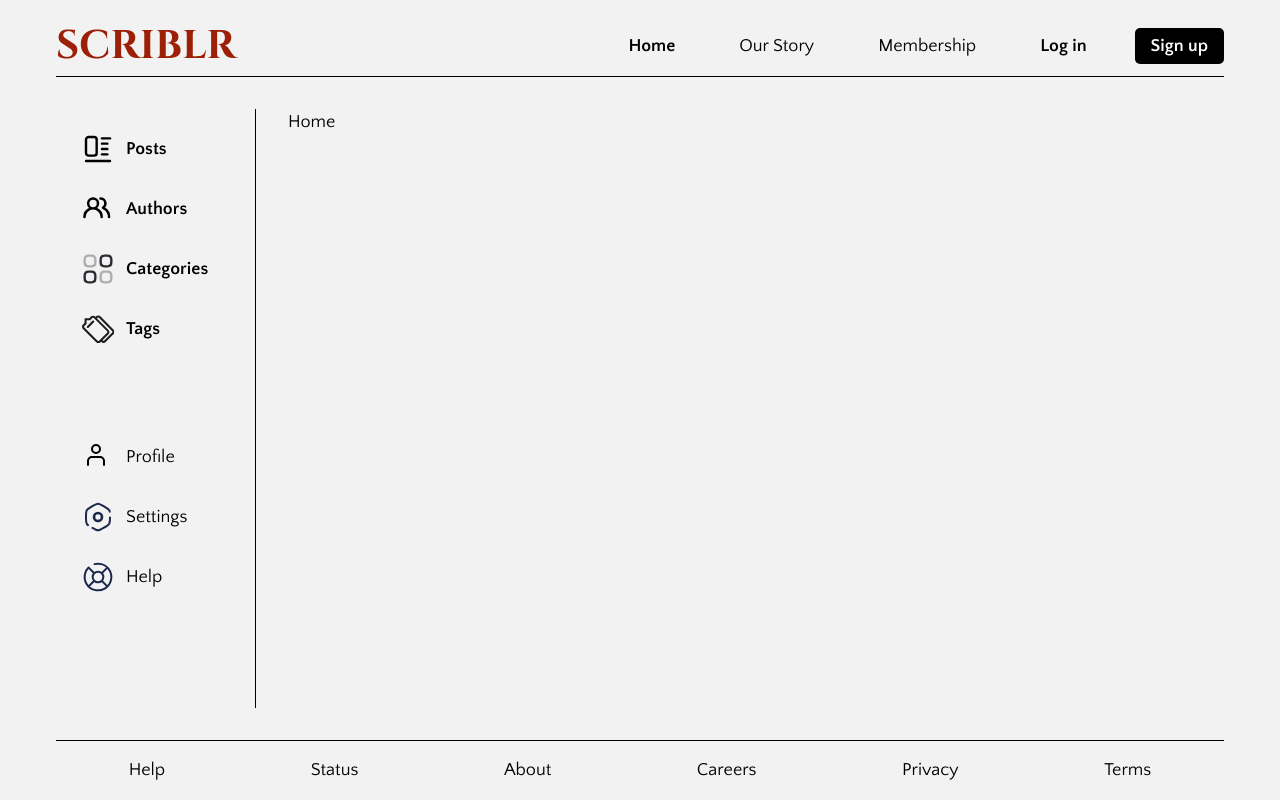
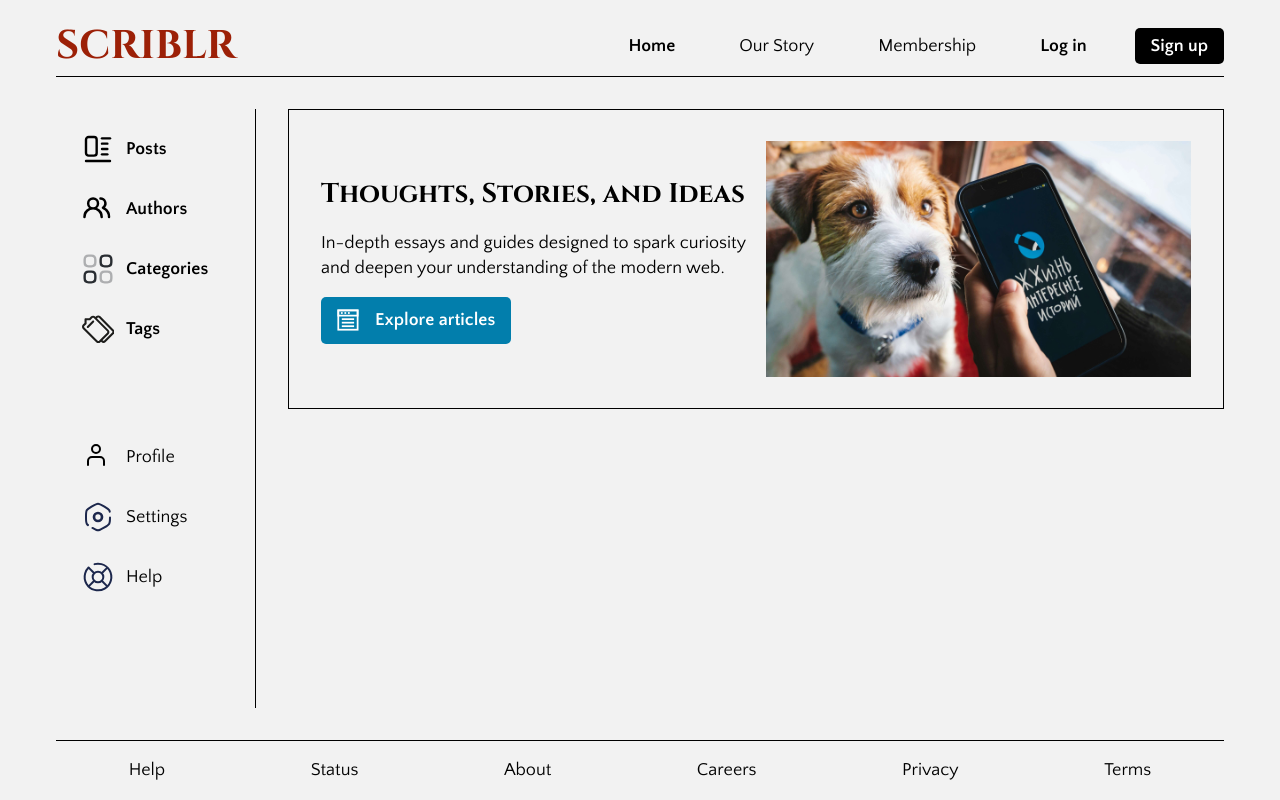
Before and after one commit to py-code314/blog-api-reader, a React (Vite) app: page / in a window 1280 px wide. Built offline with nearby package versions, Linux system fonts and the light colour scheme.

Commit message:
feat(home): Add `Hero` section to homepage
Add hero image.
Add styles to `Hero` section.

```diff
--- a/src/components/sections/hero/Hero.jsx
+++ b/src/components/sections/hero/Hero.jsx
@@ -0,0 +1,48 @@
+/* -------------------- Styles -------------------- */
+import styles from './Hero.module.css'
+/* -------------------- Icons -------------------- */
+import blogIcon from '../../../assets/icons/icon-blog.svg'
+/* -------------------- Images -------------------- */
+import dogImg from '../../../assets/images/phone-and-dog.jpg'
+/* -------------------- Components -------------------- */
+import { Link } from 'react-router'
+
+/* Display Hero section */
+const Hero = () => {
+  return (
+    <>
+      <section className={styles.hero}>
+        <div className={styles.content}>
+          <h2 className={styles.heading}>Thoughts, Stories, and Ideas</h2>
+          <p className={styles.description}>
+            In-depth essays and guides designed to spark curiosity and deepen
+            your understanding of the modern web.
+          </p>
+          {/* Link to all posts  */}
+          <Link className={styles.postsLink} to={'/posts/all'}>
+            <img
+              className={styles.blogIcon}
+              src={blogIcon}
+              alt=""
+              width={22}
+              height={22}
+            />
+            Explore articles{' '}
+          </Link>
+        </div>
+        <div className={styles.imgContainer}>
+          {/* Hero image  */}
+          <img
+            className={styles.dogImg}
+            src={dogImg}
+            alt="Dog looking at a person who is holding a cellphone"
+            // width={236}
+            height={236}
+          />
+        </div>
+      </section>
+    </>
+  )
+}
+
+export default Hero
--- a/src/components/sections/hero/Hero.module.css
+++ b/src/components/sections/hero/Hero.module.css
@@ -0,0 +1,47 @@
+.hero {
+  display: flex;
+  justify-content: space-between;
+  align-items: center;
+  gap: var(--space-20, 1.25rem);
+  height: var(--space-300, 18.75rem);
+  padding: var(--space-32, 2rem);
+  border: 1px solid var(--clr-black, black);
+}
+
+.content,
+.imgContainer {
+  width: 50%;
+  height: 236px;
+}
+
+.content {
+  display: grid;
+  gap: var(--space-16, 1rem);
+  align-content: center;
+}
+
+.heading {
+  font-family: var(--ff-title), serif;
+}
+
+.description {
+  line-height: 1.4;
+}
+
+.postsLink {
+  background-color: var(--clr-accent-2, royalblue);
+  color: white;
+  padding: var(--space-10, 0.625rem) var(--space-16, 1rem);
+  border-radius: var(--radius-small, 00.3125rem);
+  font-family: var(--ff-secondary), sans-serif;
+  display: flex;
+  align-items: center;
+  gap: var(--space-16, 1rem);
+  justify-self: start;
+}
+
+.dogImg {
+  width: 100%;
+  height: 100%;
+  object-fit: cover;
+}
--- a/src/index.css
+++ b/src/index.css
@@ -210,6 +210,7 @@ a {
   --clr-black: #000;
   --clr-red: #ff0000;
   --clr-accent-1: #9C2007;
+  --clr-accent-2: #027eac;
 
   /* Border
   ========== */
--- a/src/pages/home/Home.jsx
+++ b/src/pages/home/Home.jsx
@@ -1,25 +1,16 @@
 /* -------------------- Styles -------------------- */
 import styles from './Home.module.css'
 /* -------------------- Components -------------------- */
-// import { Outlet } from 'react-router'
-// import Header from '../../components/layouts/header/Header'
-// import Footer from '../../components/layouts/footer/Footer'
-// import Sidebar from '../../components/layouts/sidebar/Sidebar'
+import Hero from '../../components/sections/hero/Hero'
+
 
 /* Component to display homepage */
 const Home = () => {
   return (
     <>
       <main className={styles.home}>
-        {/* <div className={styles.homepageWrapper}>
-          <Header className={styles.header} />
-          <Sidebar className={styles.sidebar} />
-          <main className={styles.main}>
-            <Outlet />
-          </main>
-          <Footer className={styles.footer} />
-        </div> */}
-        Home
+
+        <Hero/>
       </main>
     </>
   )
```
Also changed, not shown: src/assets/icons/icon-blog.svg (added), src/assets/images/phone-and-dog.jpg (added).
